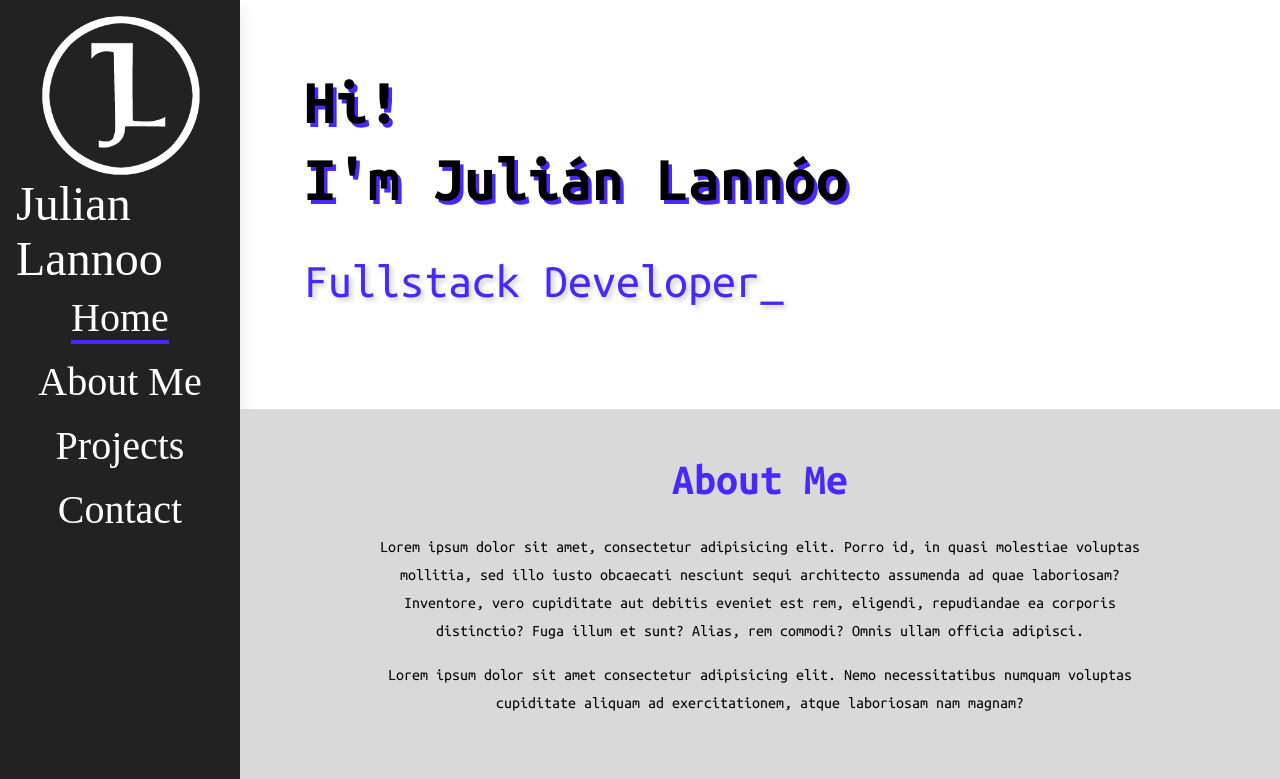
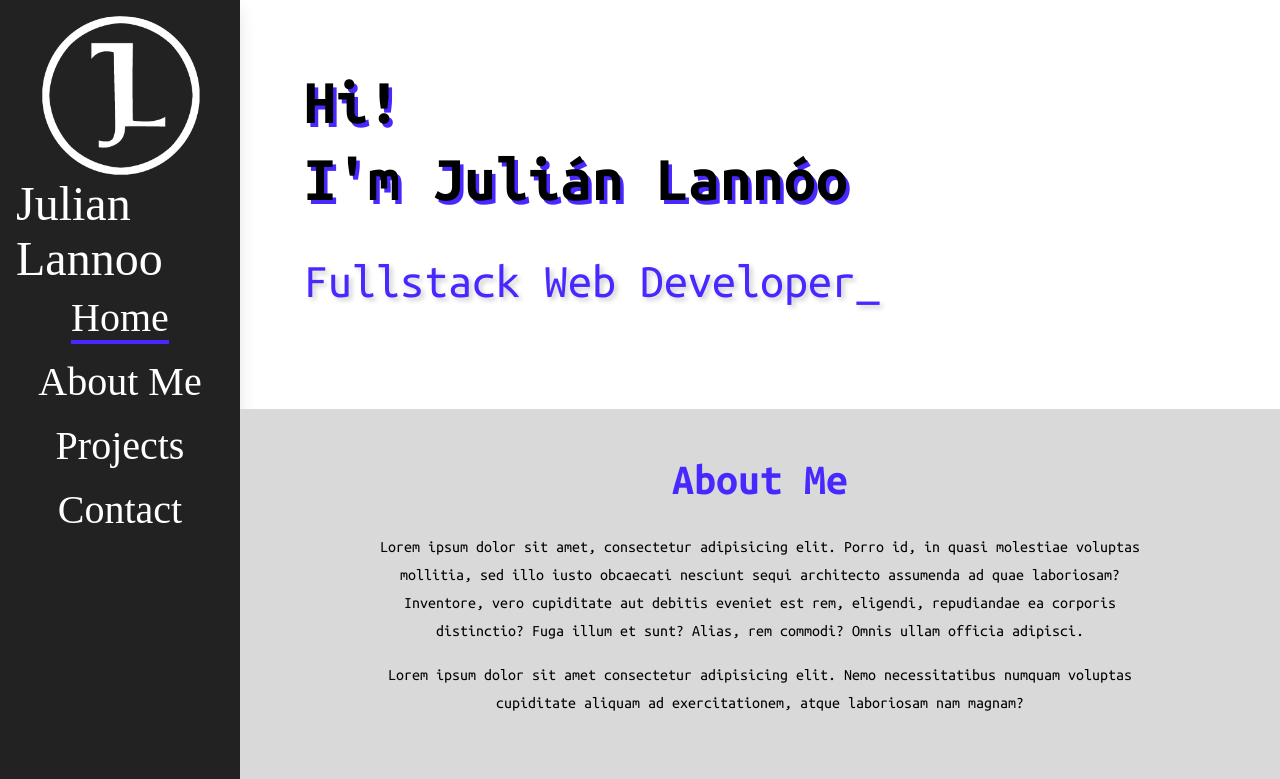
Before and after one commit to JLannoo/portfolio, a React (Create React App) app: page / in a window 1280 px wide. Shown: the top 779 px of the page. Built offline with nearby package versions, Linux system fonts and the light colour scheme; a web font is replaced by a local one.

Commit message:
Change subtitle to "Fullstack web developer"

```diff
--- a/src/components/Main/Hero/Subtitle/Subtitle.tsx
+++ b/src/components/Main/Hero/Subtitle/Subtitle.tsx
@@ -2,19 +2,21 @@ import React from 'react';
 import css from './Subtitle.module.scss';
 
 export default function Subtitle() {
-	const string = 'Fullstack Developer';
+	const string = 'Fullstack Web Developer';
 	const [text, setText] = React.useState('');
 
 	React.useEffect(() => {
 		const interval = setInterval(() => {
-			if (text !== string) {
+			if (text.length < string.length) {
 				setText(text + string[text.length]);
 			} else {
 				clearInterval(interval);
 			}
 		}, 150);
 
-		return () => clearInterval(interval);
+		return () => {
+			clearInterval(interval);
+		};
 	}, [text]);
 
 	return (
```
